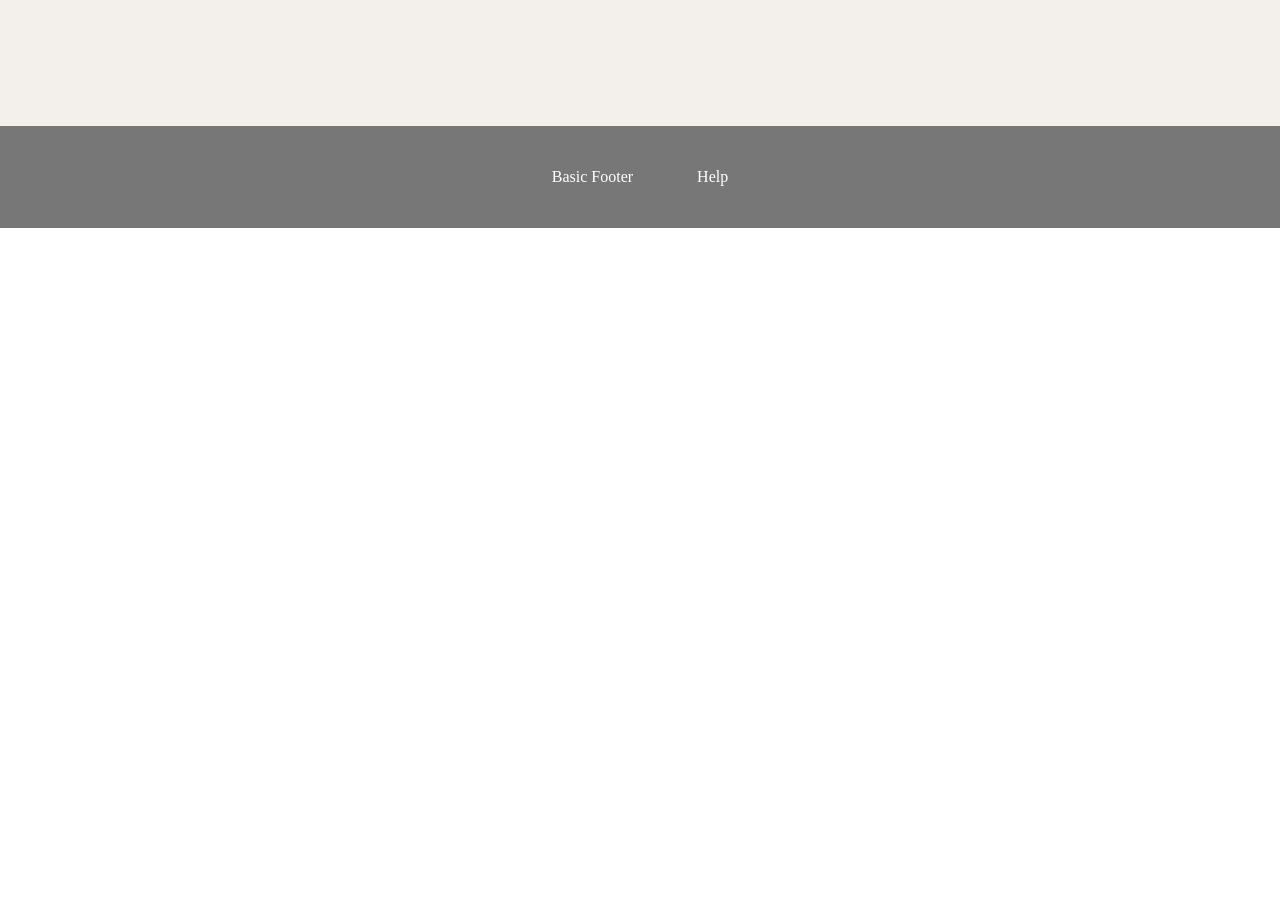
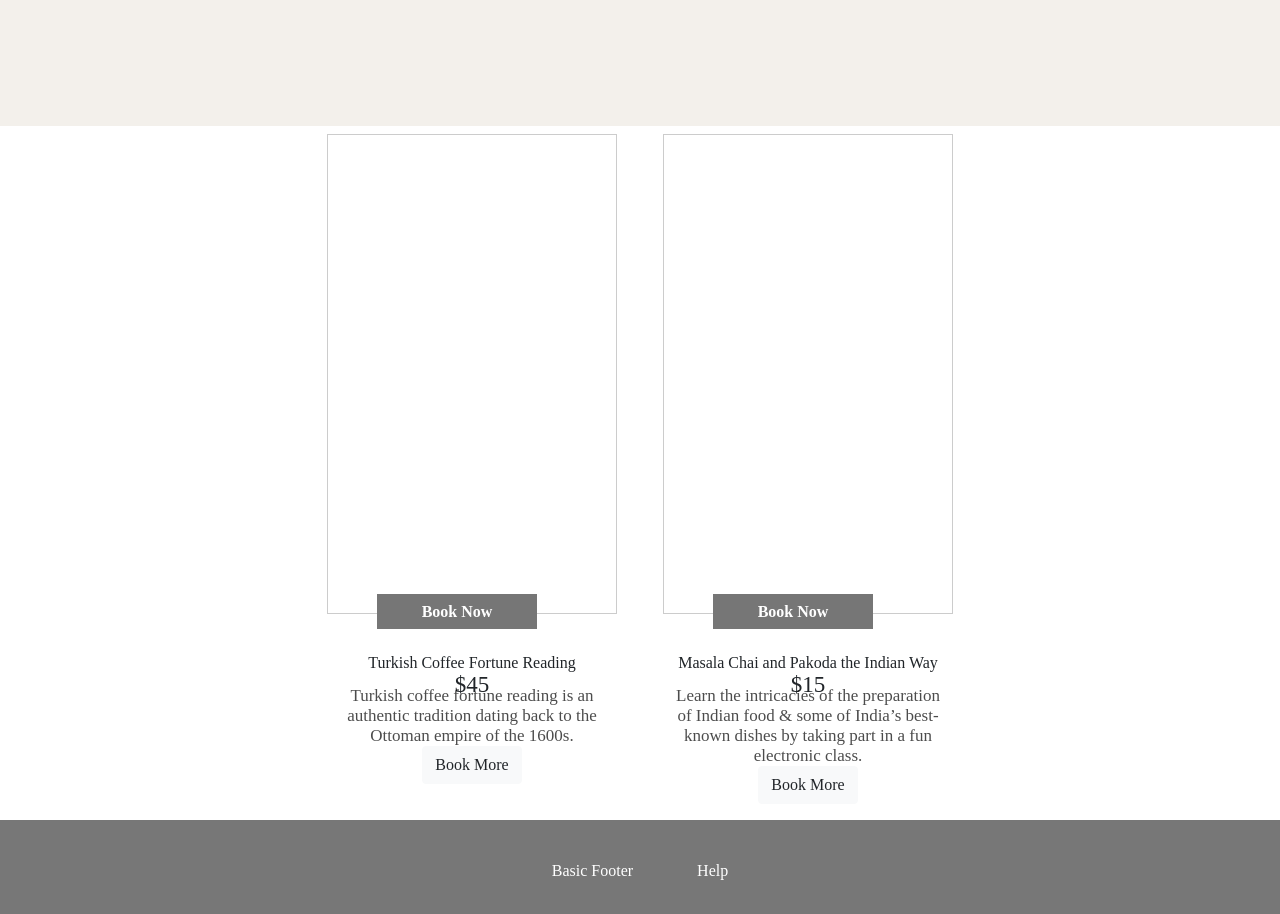
Before and after one commit to SurajGutti/Linguiyo, a React (Create React App) app in the folder frontend/: page /cultural-experiences/1 in a window 1280 px wide. Shown: the part 2080-2994 px from the top of the page. Before the commit the page ends 2308 px from the top, so only its background shows below. Built offline with nearby package versions, Linux system fonts and the light colour scheme.

Commit message:
added experience page(initial)

```diff
--- a/frontend/src/App.js
+++ b/frontend/src/App.js
@@ -7,6 +7,7 @@ import CulturalExpShow from './components/cultural_experiences/cultural_exp_show
 import Navbar from './components/navbar/navbar';
 import Footer from './components/footer/footer';
 import { BrowserRouter, Route } from 'react-router-dom';
+import CulturalExperience from './components/culture_experience_landing/CulturalExperience';
 
 function App() {
   return (
@@ -18,6 +19,8 @@ function App() {
       <Route exact path="/users/priya" component={UserShow} />
       {/* use a wildcard below - /cultural-experiences/:exp-id */}
       <Route exact path="/cultural-experiences/1" component={CulturalExpShow} />
+      {/* The initial cultural-experience page  */}
+      <Route exact patrh="/cultural-experience-land" component={CulturalExperience}/>
       <Footer />
     </BrowserRouter >
   );
--- /dev/null
+++ b/frontend/src/components/culture_experience_landing/CulturalExperience.css
@@ -0,0 +1,28 @@
+
+.cultural_image_container{
+    height:60vh;
+    border:1px solid rgba(0,0,0,0.2);
+    position: relative !important;
+}
+.cultural_image_container .btn_cont{
+    position: absolute !important;
+    bottom: -16px !important;
+    width:100%;
+}
+.cultural_image_container .btn_cont .btn{
+    background-color: rgb(118, 118, 118) !important;
+    border-radius: 0 !important;
+    font-weight: bold !important;
+    border:none !important;
+    width:160px;
+    height:35px;
+}
+.card_bottom p.price{
+    font-size:23px !important;
+    font-weight: lighter !important;
+}
+.card_bottom p.culture_description{
+    font-size:17px !important;
+    margin-top:-12px;
+    color: rgba(0,0,0,0.7) !important;
+}
--- /dev/null
+++ b/frontend/src/components/culture_experience_landing/CulturalExperience.js
@@ -0,0 +1,15 @@
+import React from 'react'
+import './CulturalExperience.css'
+import EachCulture from './EachCulture'
+function CulturalExperience() {
+    return (
+        <div className="container-fluid">
+            <div className="row d-flex justify-content-center">
+                <EachCulture title="Turkish Coffee Fortune Reading" price={45} description="Turkish coffee fortune reading is an authentic tradition dating back to the Ottoman empire of the 1600s."/>
+                <EachCulture title=" Masala Chai and Pakoda the Indian Way" price={15} description="Learn the intricacies of the preparation of Indian food & some of India’s best-known dishes by taking part in a fun electronic class."/>
+            </div>
+        </div>
+    )
+}
+
+export default CulturalExperience
--- /dev/null
+++ b/frontend/src/components/culture_experience_landing/EachCulture.js
@@ -0,0 +1,33 @@
+import React from 'react'
+
+function EachCulture({ title, description, price }) {
+    return (
+        <div className=" col-md-3 col-xs-10 m-2">
+            <div className="cultural_image_container">
+                <div className="row d-flex justify-content-center btn_cont">
+                    <div className="btn btn-success">
+                        Book Now
+                    </div>
+                </div>
+            </div>
+
+            <div className="p-2 mt-3">
+                <div className="card_bottom">
+                    <h4 className="text-center culture_title mt-3">
+                        {title}
+                    </h4>
+                    <p className="text-center price">${price}</p>
+                    <p className="text-center culture_description">{description}</p>
+                    <div className="row d-flex justify-content-center">
+                        <div className="btn btn-light">
+                            Book More
+                         </div>
+                    </div>
+                </div>
+            </div>
+        </div>
+
+    )
+}
+
+export default EachCulture
```
